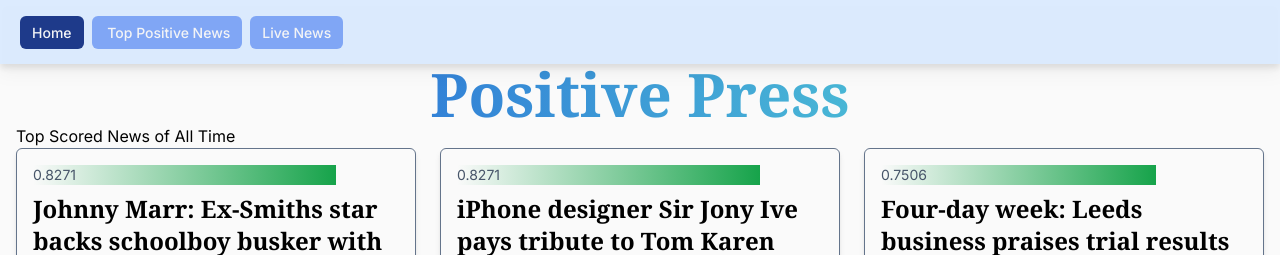
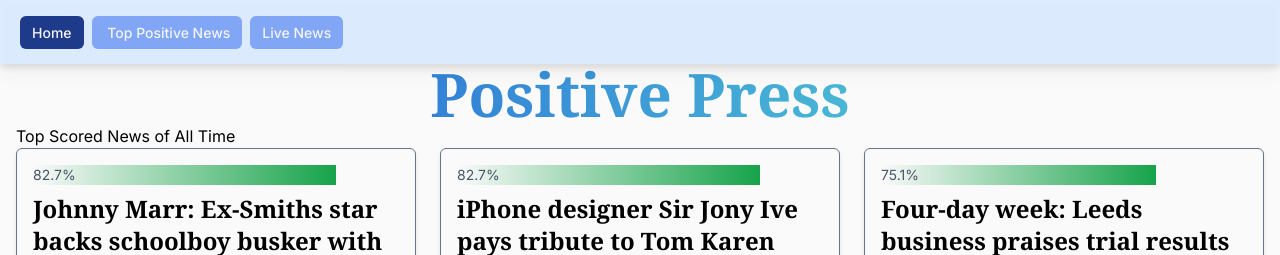
Before and after one commit to tj2904/positive-press, a Next.js app: page /news/top in a window 1280 px wide. Shown: the top 255 px of the page. Built offline with nearby package versions, Linux system fonts and the light colour scheme; no server answers.

Commit message:
adds display in percentage

```diff
--- a/app/components/Article.tsx
+++ b/app/components/Article.tsx
@@ -39,20 +39,25 @@ function Article(props: NewsResponse) {
   //     // setOgImage(result.ogImage.url)
   //   })
 
+  let percentage = (decimal: number) => {
+    return `${(decimal * 100).toFixed(1)}%`;
+  };
+
+
 
   return (
     <div key={props.id}
       className="border border-slate-500 p-4 rounded-md shadow-md bg-neutral-50">
       {props.vaderSummary.compound > 0 && (<div className="text-slate-600 text-sm
       bg-gradient-to-l from-green-600" style={{ width: rating }}>
-        {props.vaderSummary.compound}
+        {percentage(props.vaderSummary.compound)}
       </div>)}
 
       {props.vaderSummary.compound == 0 && (<div className="text-slate-600 text-sm" >  &nbsp; </div>)}
 
       {props.vaderSummary.compound < 0 && (<div className=" text-slate-600 text-sm
      bg-gradient-to-l  from-red-600" style={{ width: negRating }}>
-        {props.vaderSummary.compound}
+        {percentage(props.vaderSummary.compound)}
       </div>)}
 
 
```
